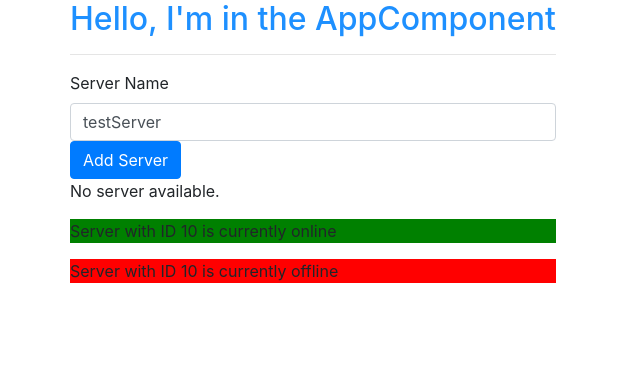
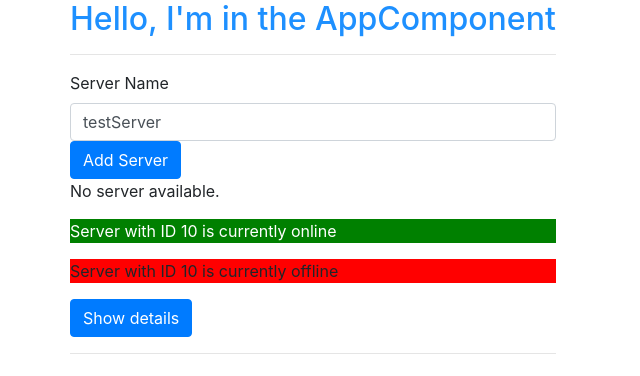
Before and after one commit to benjavamin/angularbasics, an Angular app: page / in a window 1280 px wide. Shown: the top 376 px of the page, without its empty margins (0-640 px from the left). Built offline with nearby package versions, Linux system fonts and the light colour scheme.

Commit message:
ngStyle ngFor etc..

```diff
--- a/src/app/server/server.component.html
+++ b/src/app/server/server.component.html
@@ -1 +1,4 @@
-<p [ngStyle] = "{ backgroundColor: getColor() }"> Server with ID {{ serverId }} is currently {{ getServerStatus() }} </p>
+<p
+[ngStyle] = "{ backgroundColor: getColor() }"
+[ngClass] = "{ online: serverStatus === 'online'}"
+> Server with ID {{ serverId }} is currently {{ getServerStatus() }} </p>
--- a/src/app/server/server.component.ts
+++ b/src/app/server/server.component.ts
@@ -2,7 +2,12 @@ import { Component } from '@angular/core';
 
 @Component({
     selector: 'app-server',
-    templateUrl: './server.component.html'
+    templateUrl: './server.component.html',
+    styles: [`
+    .online {
+        color: white;
+    }
+    `]
 })
 export class ServerComponent {
     serverId = 10;
--- a/src/app/servers/servers.component.css
+++ b/src/app/servers/servers.component.css
@@ -0,0 +1,3 @@
+.biggerthan5 {
+    color : white;
+}
--- a/src/app/servers/servers.component.html
+++ b/src/app/servers/servers.component.html
@@ -20,5 +20,9 @@ class="form-control"
 </ng-template>
 <!--<p> {{ serverName }} </p>-->
 
-<app-server></app-server>
-<app-server></app-server>
+<app-server *ngFor="let server of servers"></app-server>
+<button class="btn btn-primary" (click)="onUpdatePasswordVisibility()" [innerHTML]="buttonText"> Display Details </button>
+<br>
+<hr>
+<p *ngIf="showPassword"> Secret password = tuna </p>
+<p *ngFor = "let click of clicks" [ngStyle] = "{backgroundColor: getColor()}" [ngClass] = " {biggerthan5: clicks.length >=5 }"> {{ click }} </p>
--- a/src/app/servers/servers.component.ts
+++ b/src/app/servers/servers.component.ts
@@ -13,6 +13,11 @@ export class ServersComponent implements OnInit {
   serverCreationStatus = '';
   serverName = 'testServer';
   serverCreated = false;
+  showPassword = false;
+
+  servers = ['Test Server', 'Test Server 2'];
+  buttonText = 'Show details';
+  clicks = [];
 
   constructor() {
     setTimeout(() => {
@@ -26,10 +31,22 @@ export class ServersComponent implements OnInit {
   onCreateServer() {
     this.serverCreationStatus = 'Server was created, Name is ' + this.serverName;
     this.serverCreated = true;
+    this.servers.push(this.serverName);
   }
 
   onUpdateServerName(event: Event) {
     this.serverName = ( event.target as HTMLInputElement).value;
   }
 
+  onUpdatePasswordVisibility() {
+    // tslint:disable-next-line: max-line-length
+  this.showPassword = !this.showPassword;
+  // this.clicks.push(this.clicks.length + 1);
+  this.clicks.push(new Date());
+  }
+
+  getColor() {
+    return this.clicks.length >= 5 ? 'blue' : 'white';
+  }
+
 }
```
